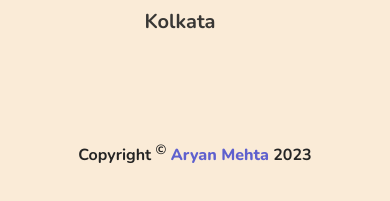
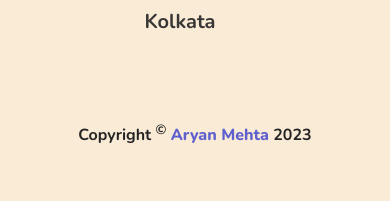
Before and after one commit to Aryanmehta21/weather-app-tm-public, a Next.js app: page / in a window 390 px wide. Shown: the part 1033-1234 px from the top of the page. Built offline with nearby package versions, Linux system fonts and the light colour scheme.

Commit message:
responsive

```diff
--- a/styles/main.scss
+++ b/styles/main.scss
@@ -749,5 +749,21 @@ h6 {
       }
     }
   }
+  .footer__copyright{
+    margin-top: auto;
+    display: flex;
+    align-items: center;
+    justify-content: center;
+    width: 100%;
+    text-align: center;
+    padding: 15px 0;
+    font-weight: bold;
+    margin-top: 20px;
+  }
+
+  .footer__copyright span{
+    color:#5e60ce;
+    font-weight: bolder;
+  }
 
 }
```
